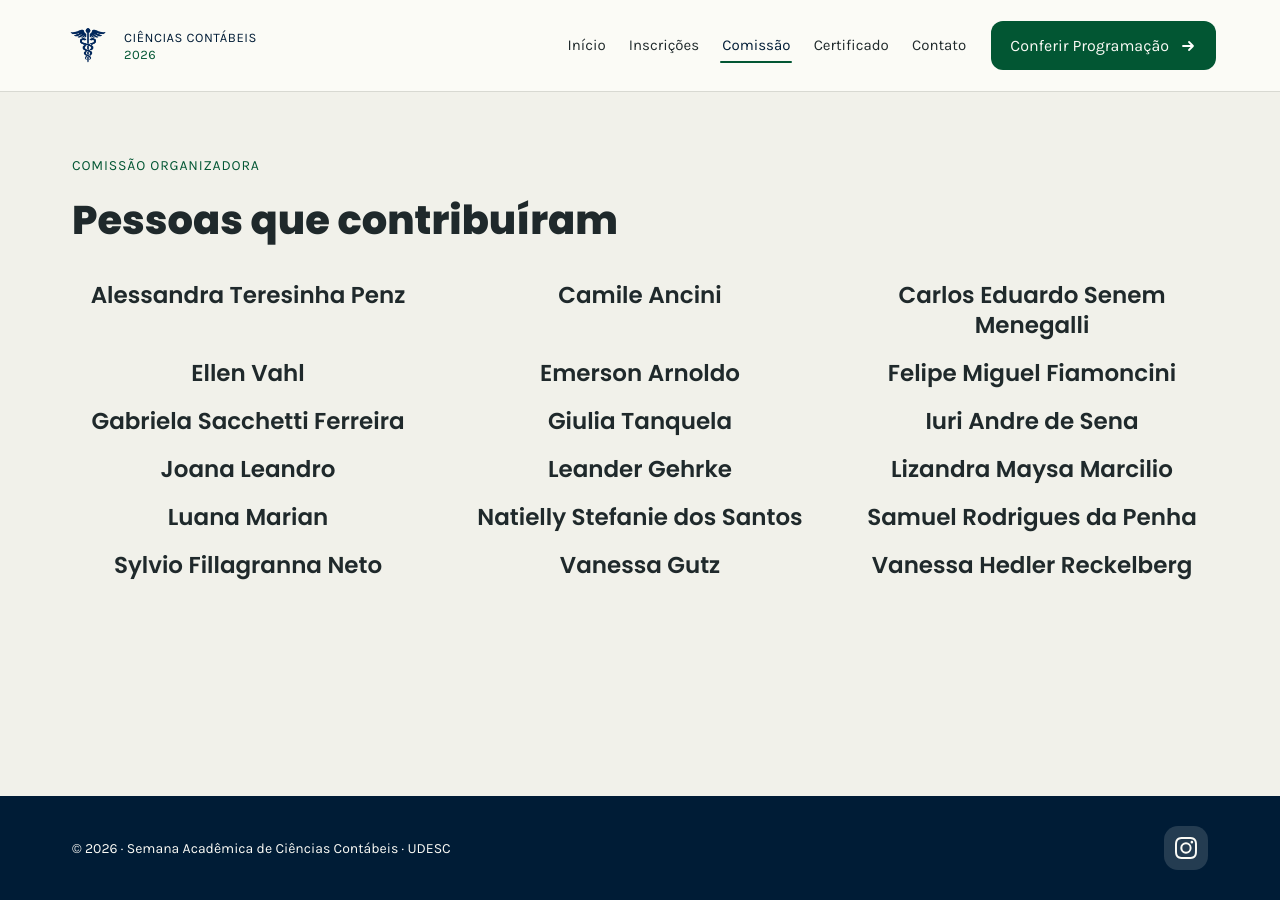
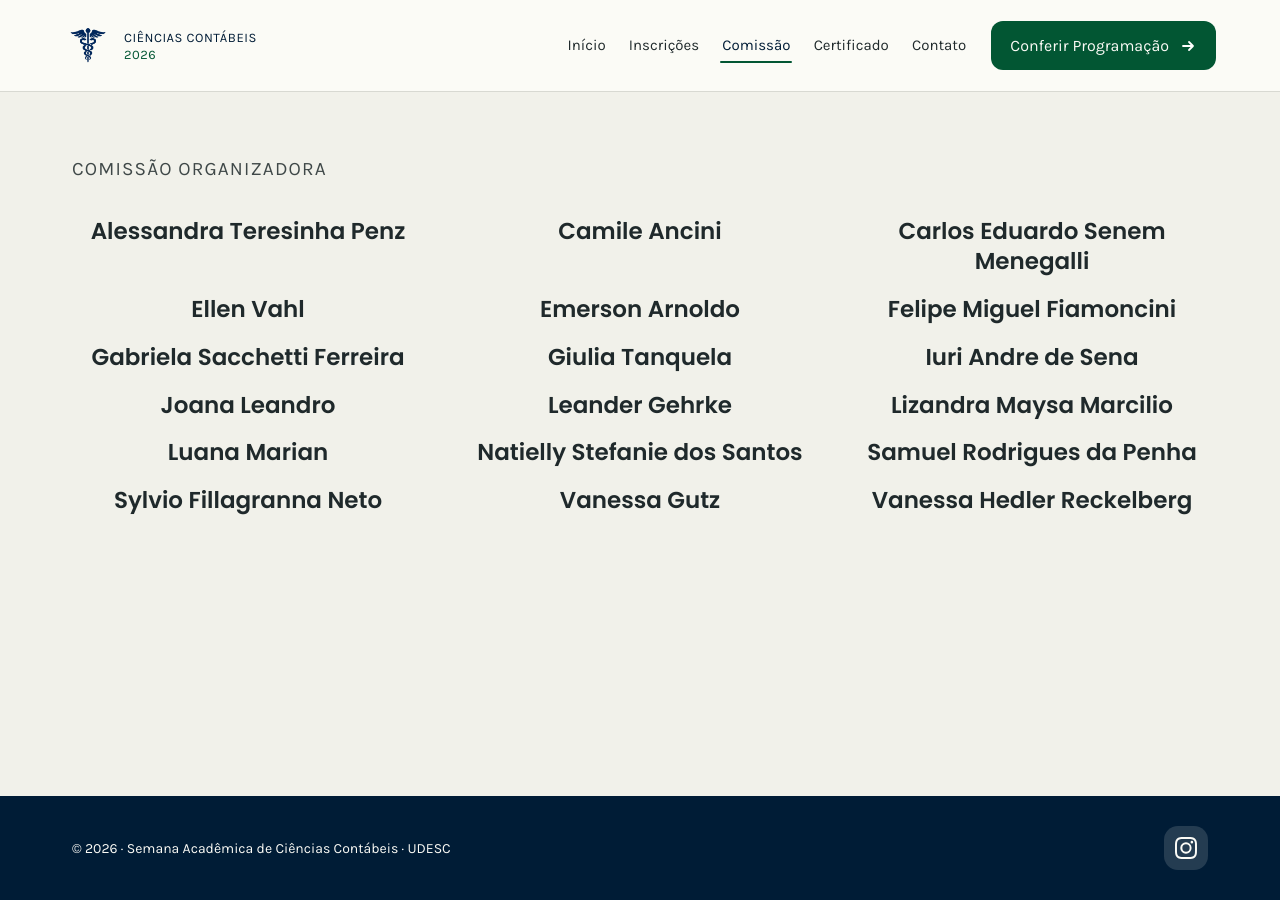
Before and after one commit to semanaacademicacontabeis/semanaacademicacontabeis.github.io, a Jekyll site: the page built from comissao-organizadora.html, in a window 1280 px wide. Built offline with Jekyll 4.4.1, drawn with Linux system fonts in a browser that asks for light colours.

Commit message:
Remove titulo da lista da comissao

```diff
--- a/comissao-organizadora.html
+++ b/comissao-organizadora.html
@@ -9,7 +9,6 @@
 <section class="section shell" id="detalhes">
   <div class="section__heading">
     <p class="eyebrow">COMISSÃO ORGANIZADORA</p>
-    <h2>Pessoas que contribuíram</h2>
   </div>
 
   <ul class="contributor-list" aria-label="Integrantes da comissão organizadora">
```
